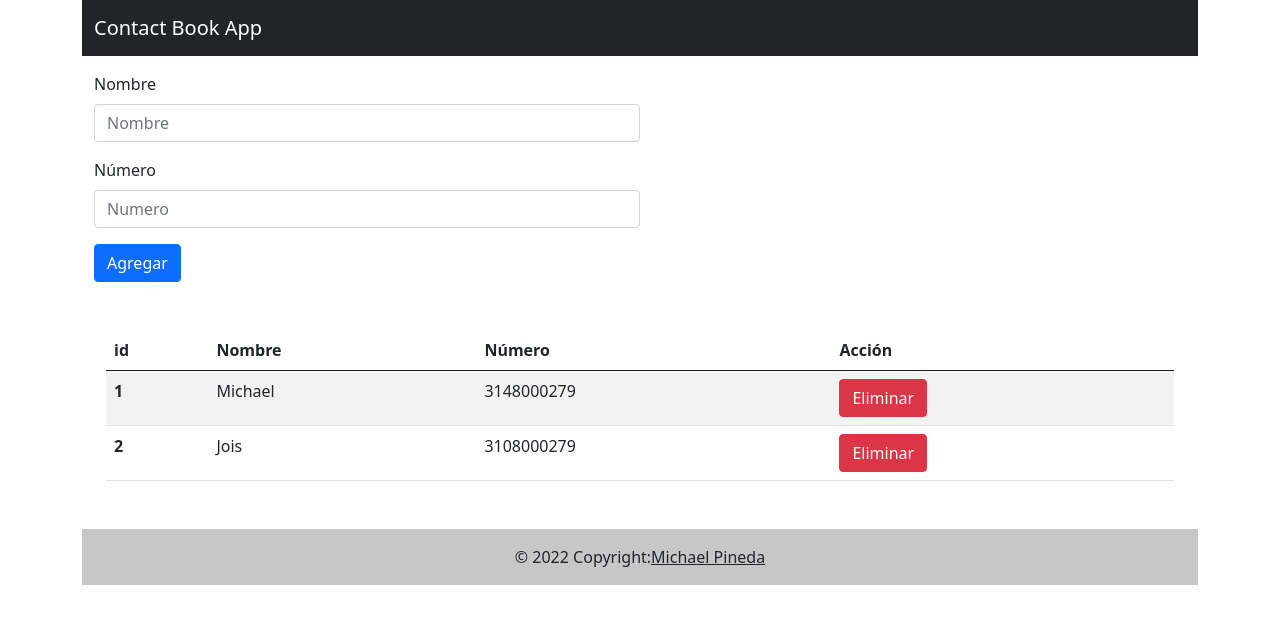
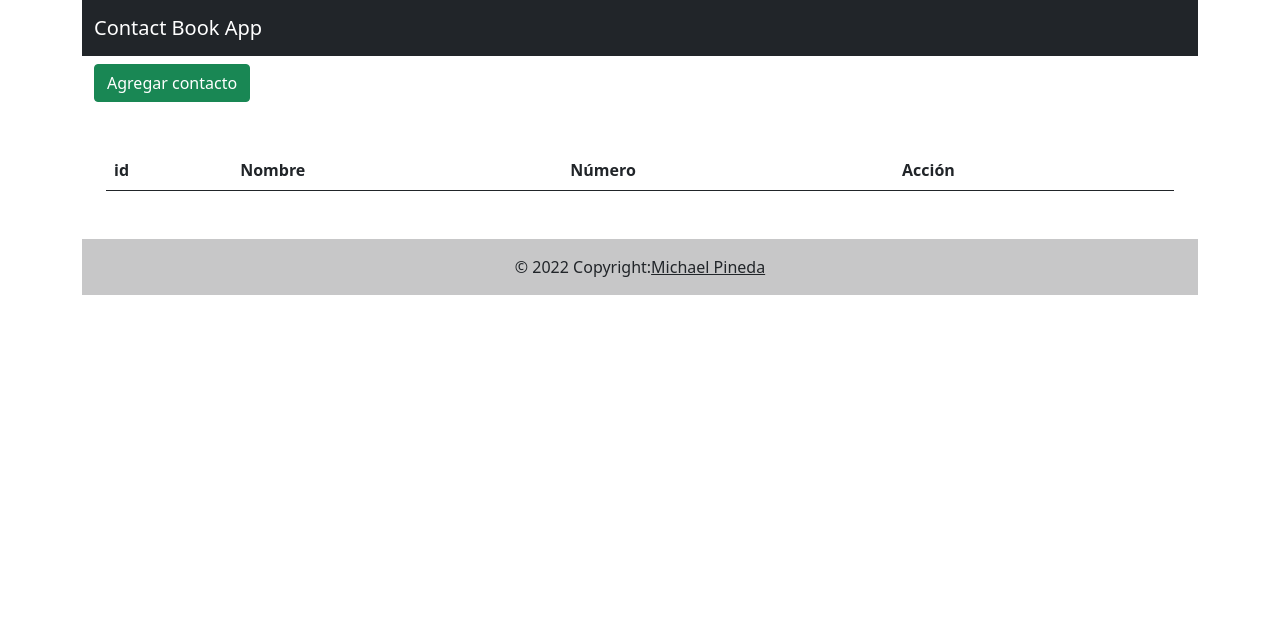
Before and after one commit to michaelspinedat/contact-book-react-app, a React (Create React App) app: page / in a window 1280 px wide. Shown: the top 624 px of the page. Built offline with nearby package versions, Linux system fonts and the light colour scheme.

Commit message:
Save and get data using localstorage

```diff
--- a/src/actions/contactActions.js
+++ b/src/actions/contactActions.js
@@ -17,4 +17,13 @@ const deleteAction = id => {
     });
 }
 
-export { addAction, deleteAction };
+const getContacts = () => {
+    const contacts = JSON.parse(localStorage.getItem("contacts"));
+    return contacts || [];
+}
+
+const saveContacts = contacts => {
+    localStorage.setItem("contacts", JSON.stringify(contacts));
+}
+
+export { addAction, deleteAction, getContacts, saveContacts };
--- a/src/components/ContactBook.jsx
+++ b/src/components/ContactBook.jsx
@@ -1,20 +1,26 @@
-import React, { useReducer } from 'react';
+import React, { useEffect, useReducer, useState } from 'react';
+import { getContacts, saveContacts } from '../actions/contactActions';
 import { contactsReducer as reducer } from '../reducers/contactsReducer';
 import ContactForm from './ContactForm';
 import Contacts from './Contacts';
 
 const ContactBook = () => {
 
-    const initialContacts = [
-        { id: "1", name: "Michael", number: "3148000279" },
-        { id: "2", name: "Jois", number: "3108000279" }
-    ];
+    const [contacts, dispatch] = useReducer(reducer, [], getContacts);
+    const [formView, setFormView] = useState(false);
 
-    const [contacts, dispatch] = useReducer(reducer, initialContacts);
+    useEffect(() => {
+        saveContacts(contacts);
+    }, [contacts]);
 
     return (
         <div className="container">
-            <ContactForm onSubmit={dispatch} />
+            <button className="btn btn-success mt-2" onClick={() => setFormView(state => !state)}>
+                {formView ? "Cerrar formulario" : "Agregar contacto"}
+            </button>
+            <div class="row justify-content-center">
+                {formView && <ContactForm onSubmit={dispatch} />}
+            </div>
             <Contacts onChange={dispatch} contacts={contacts} />
         </div>
     );
--- a/src/components/ContactForm.jsx
+++ b/src/components/ContactForm.jsx
@@ -17,6 +17,7 @@ const ContactForm = ({ onSubmit }) => {
     const handleSubmit = e => {
         e.preventDefault();
         onSubmit(addAction(contact));
+        setContact({ name: "", number: "" });
     }
 
     return (
@@ -34,6 +35,7 @@ const ContactForm = ({ onSubmit }) => {
                         placeholder="Nombre"
                         value={contact.name}
                         onChange={handleChange}
+                        required
                     />
                 </div>
                 <div className="mb-3">
@@ -48,9 +50,10 @@ const ContactForm = ({ onSubmit }) => {
                         placeholder="Numero"
                         value={contact.number}
                         onChange={handleChange}
+                        required
                     />
                 </div>
-                <button type="submit" className="btn btn-primary">
+                <button type="submit" className="form-control btn btn-primary">
                     Agregar
                 </button>
             </form>
```
